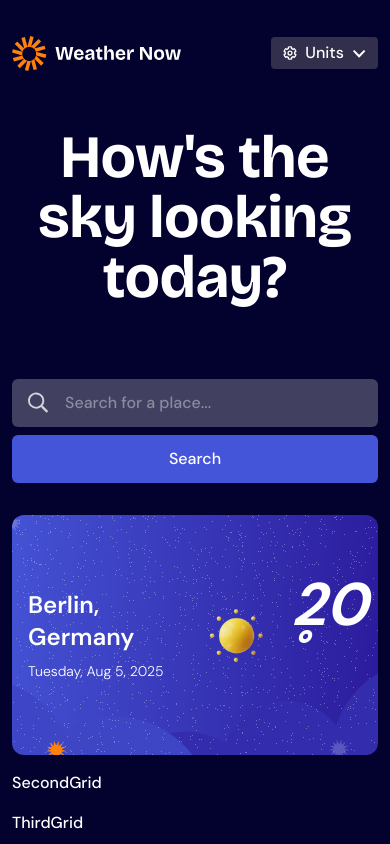
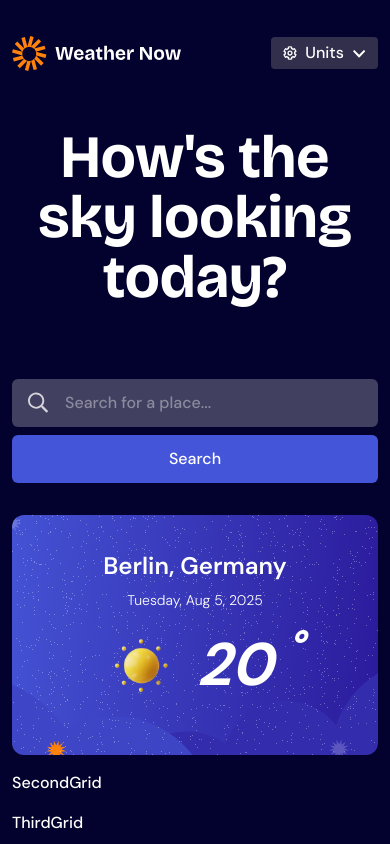
Before and after one commit to Bensaxxy/Weather-app, a Next.js app: page / in a window 390 px wide. Shown: the top 844 px of the page. Built offline with nearby package versions, Linux system fonts and the light colour scheme.

Commit message:
adjust the mobile layout for the FirstGrid component

```diff
--- a/app/weatherContainer/FirstGrid.tsx
+++ b/app/weatherContainer/FirstGrid.tsx
@@ -5,7 +5,7 @@ const FirstGrid = () => {
   return (
     <div className=" overflow-hidden rounded-xl">
       <div className="h-[240px] bg-[url('/images/bg-today-small.svg')] bg-cover bg-center  md:bg-[url('/images/bg-today-large.svg')]">
-        <div className="h-full flex items-center justify-between px-4 md:px-6">
+        <div className="h-full flex flex-col md:flex-row items-center md:justify-between justify-center px-4 md:px-6 text-center md:text-left">
           <div>
             <h1 className=" text-2xl md:text-3xl font-[600]">
               Berlin, Germany
```
